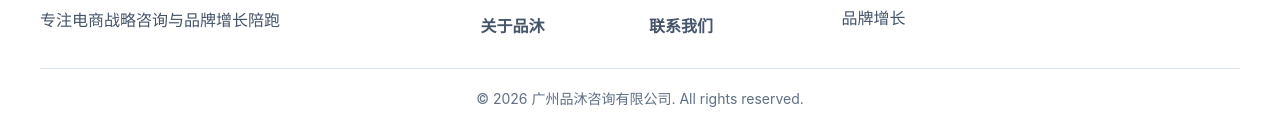
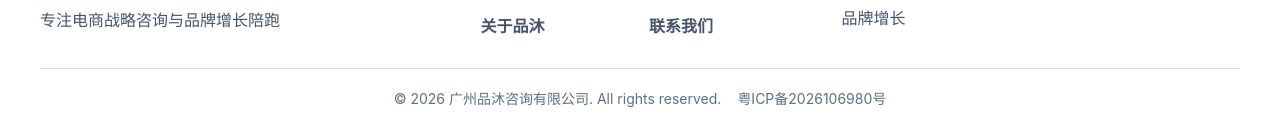
Before and after one commit to gzbarry1980-bot/pinmoo, a React (Vite) app: page /en/about in a window 1280 px wide. Shown: the part 4705-4835 px from the top of the page. Built offline with nearby package versions, Linux system fonts and the light colour scheme.

Commit message:
Add ICP filing to site footer

```diff
--- a/scripts/verify-international-build.mjs
+++ b/scripts/verify-international-build.mjs
@@ -1,6 +1,7 @@
 import fs from 'node:fs/promises';
 import path from 'node:path';
 import { fileURLToPath } from 'node:url';
+import { SITE } from '../src/data/site.js';
 
 const root = path.resolve(path.dirname(fileURLToPath(import.meta.url)), '..');
 const dist = path.join(root, 'dist');
@@ -101,6 +102,10 @@ expect(googleVerification.trim() === 'google-site-verification: google3ec590af21
 const htmlFiles = await listHtml(dist);
 for (const htmlFile of htmlFiles) {
   const html = await read(htmlFile);
+  if (!['404.html', 'google3ec590af2111084e.html'].includes(htmlFile)) {
+    expect(html.includes(SITE.icpNumber), `${htmlFile} is missing the ICP filing number`);
+    expect(html.includes(`href="${SITE.icpUrl}"`), `${htmlFile} has an incorrect ICP filing link`);
+  }
   expect(!html.includes('href="/en/'), `${htmlFile} still links to a legacy /en/ path`);
   for (const match of html.matchAll(/href="(\/[^"?#]*)/g)) {
     const href = match[1];
--- a/scripts/verify-site.mjs
+++ b/scripts/verify-site.mjs
@@ -56,6 +56,8 @@ for (const meta of routeMeta) {
   if (!html.includes('<meta charset="UTF-8"')) fail(`${meta.file}: 缺少 UTF-8 charset`);
   if (!html.includes('<meta name="description"')) fail(`${meta.file}: 缺少 description`);
   if (!meta.aiTool && count(html, /<h1(?:\s[^>]*)?>/gi) !== 1) fail(`${meta.file}: H1 数量不是 1`);
+  if (!meta.aiTool && !html.includes(SITE.icpNumber)) fail(`${meta.file}: 页尾缺少 ICP 备案号`);
+  if (!meta.aiTool && !html.includes(`href="${SITE.icpUrl}"`)) fail(`${meta.file}: ICP 备案链接不正确`);
   const robots = html.match(/<meta name="robots" content="([^"]+)"/i)?.[1] || '';
   if (meta.indexable === false && !robots.includes('noindex')) fail(`${meta.file}: 非索引页应为 noindex`);
   if (meta.indexable !== false && (robots.includes('noindex') || robots.includes('nofollow'))) fail(`${meta.file}: 可索引页包含 noindex/nofollow`);
--- a/src/components/Footer.jsx
+++ b/src/components/Footer.jsx
@@ -23,7 +23,10 @@ export function Footer() {
           <p>{SITE.contactNote}</p>
         </div>
       </div>
-      <div className="footer-bottom">© 2026 {SITE.company}. All rights reserved.</div>
+      <div className="footer-bottom">
+        <span>© 2026 {SITE.company}. All rights reserved.</span>
+        <a href={SITE.icpUrl} target="_blank" rel="noopener noreferrer">{SITE.icpNumber}</a>
+      </div>
     </footer>
   );
 }
--- a/src/data/site.js
+++ b/src/data/site.js
@@ -11,6 +11,7 @@ export const SITE = {
   brand: 'PINMOO / 品沐咨询',
   shortBrand: '品沐咨询',
   company: '广州品沐咨询有限公司',
+  companyEn: 'Guangzhou Pinmoo Consulting Co., Ltd.',
   positioning: '品沐咨询是广州品沐咨询有限公司旗下电商增长咨询的简称，由鲍俊文（沐风、BarryBao）主理，面向消费品牌提供电商经营诊断、运营陪跑、页面优化、投放复盘和AI经营工具服务。',
   principal: {
     name: '鲍俊文',
@@ -18,13 +19,15 @@ export const SITE = {
     displayName: '鲍俊文（沐风、BarryBao）',
     title: '品沐咨询主理人'
   },
-  address: '广东省广州市越秀区中山三路33号中华国际中心',
+  address: '广东省广州市越秀区中华国际广场',
   addressLocality: '广州',
   addressRegion: '广东',
-  mapUrl: 'https://www.google.com/maps/place/%E4%B8%AD%E5%8D%8E%E5%9B%BD%E9%99%85%E4%B8%AD%E5%BF%83/@23.1265659,113.2804833,17z/data=!3m1!4b1!4m6!3m5!1s0x3402f8cc45c5d1cd:0x36ddcf9e4e515497!8m2!3d23.1265659!4d113.2830582!16s%2Fg%2F1jkz5_lcj?entry=ttu&g_ep=EgoyMDI2MDUxMy4wIKXMDSoASAFQAw%3D%3D',
+  mapUrl: 'https://www.google.com/maps/search/?api=1&query=%E5%B9%BF%E4%B8%9C%E7%9C%81%E5%B9%BF%E5%B7%9E%E5%B8%82%E8%B6%8A%E7%A7%80%E5%8C%BA%E4%B8%AD%E5%8D%8E%E5%9B%BD%E9%99%85%E5%B9%BF%E5%9C%BA',
   domain: resolveSiteOrigin(),
   primaryDomain: 'https://pinmooconsulting.com',
   legacyDomain: 'https://pinmoo.top',
+  icpNumber: '粤ICP备2026106980号',
+  icpUrl: 'https://beian.miit.gov.cn/',
   phone: '13600008584',
   phoneDisplay: '13600008584',
   contactLabel: '微信 / 手机同号：13600008584',
--- a/src/static-main.js
+++ b/src/static-main.js
@@ -167,7 +167,7 @@ function Footer() {
     ? (isEn() ? '<a href="/china-ecommerce-consulting/">China e-commerce guide</a>' : '<a href="/zh/resources/ecommerce-metrics-dictionary/">\u7ecf\u8425\u6307\u6807\u8bcd\u5178</a>')
     : '<a href="/resources/ecommerce-metrics-dictionary/">' + (isEn() ? 'Metric glossary' : '经营指标词典') + '</a>';
   const links = NAV_ITEMS.filter(function(item) { return !item.zhOnly || !isEn(); }).map(function(item) { return '<a href="' + localizeHref(item.href) + '">' + (isEn() ? (EN_TEXT[item.label] || item.label) : item.label) + '</a>'; }).join('') + resourceLink;
-  return '<footer class="site-footer"><div class="container footer-grid"><div class="footer-brand">' + logo('logo-frame-footer') + '<p>' + SITE.company + '</p><p>专注电商战略咨询与品牌增长陪跑</p></div><div><h2>导航链接</h2><div class="footer-links">' + links + '</div></div><div><h2>联系方式</h2><p>' + SITE.contactLabel + '</p><p>' + SITE.address + '</p><p>' + SITE.contactNote + '</p></div></div><div class="footer-bottom">© 2026 ' + SITE.company + '. All rights reserved.</div></footer>';
+  return '<footer class="site-footer"><div class="container footer-grid"><div class="footer-brand">' + logo('logo-frame-footer') + '<p>' + SITE.company + '</p><p>专注电商战略咨询与品牌增长陪跑</p></div><div><h2>导航链接</h2><div class="footer-links">' + links + '</div></div><div><h2>联系方式</h2><p>' + SITE.contactLabel + '</p><p>' + SITE.address + '</p><p>' + SITE.contactNote + '</p></div></div><div class="footer-bottom"><span>© 2026 ' + SITE.company + '. All rights reserved.</span><a href="' + SITE.icpUrl + '" target="_blank" rel="noopener noreferrer">' + SITE.icpNumber + '</a></div></footer>';
 }
 
 function ButtonLink(label, href, variant, withIcon) {
--- a/src/styles.css
+++ b/src/styles.css
@@ -1626,7 +1626,9 @@ dt { color: var(--muted); font-weight: 800; } dd { margin: 0; color: var(--text)
 .footer-links { display: grid; grid-template-columns: repeat(2, minmax(90px, 1fr)); gap: 8px 18px; }
 .footer-links a { color: var(--body); font-weight: 800; }
 .footer-links a:hover { color: var(--royal); }
-.footer-bottom { width: min(1200px, calc(100% - 48px)); margin: 28px auto 0; padding-top: 18px; border-top: 1px solid var(--line); color: var(--muted); font-size: 14px; text-align: center; }
+.footer-bottom { width: min(1200px, calc(100% - 48px)); margin: 28px auto 0; padding-top: 18px; border-top: 1px solid var(--line); color: var(--muted); font-size: 14px; text-align: center; display: flex; justify-content: center; align-items: center; flex-wrap: wrap; gap: 8px 16px; }
+.footer-bottom a { color: inherit; }
+.footer-bottom a:hover { color: var(--royal); }
 
 .floating-contact { position: fixed; right: 24px; bottom: 24px; z-index: 60; display: grid; justify-items: end; gap: 10px; }
 .floating-button { display: inline-flex; align-items: center; gap: 8px; min-height: 46px; border: 0; border-radius: 999px; padding: 0 18px; color: #fff; background: linear-gradient(135deg, #ff7b3a, #ff4d1d); font-weight: 900; box-shadow: 0 18px 34px rgba(255,107,53,.32); }
```
